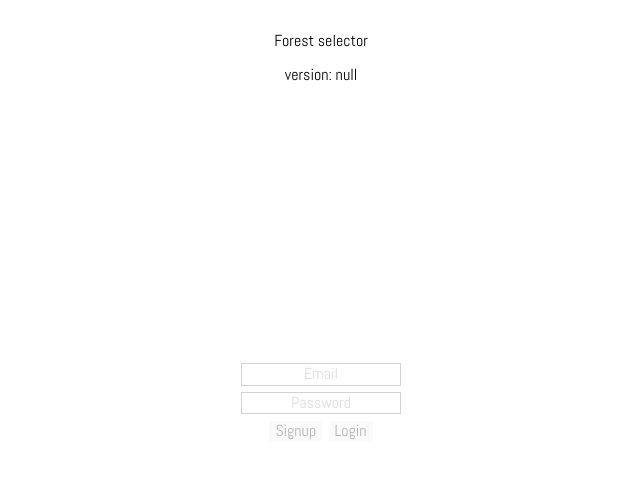
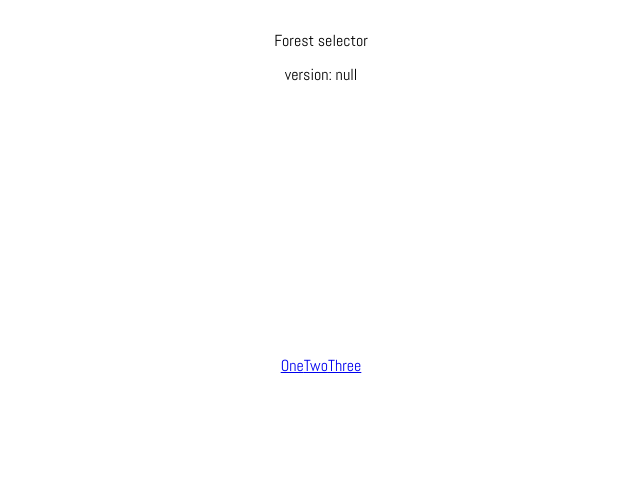
Before and after one commit to yesinsky/scl-co-eval, an Angular app: page /dashboard in a window 1280 px wide. Before the commit this address led to /login. Shown: the top 478 px of the page, without its empty margins (319-959 px from the left). Built offline with nearby package versions, Linux system fonts and the light colour scheme; no server answers.

Commit message:
1. Add dashboard component.

```diff
--- a/apps/scl-co-eval/src/app/app-routing.module.ts
+++ b/apps/scl-co-eval/src/app/app-routing.module.ts
@@ -1,6 +1,7 @@
 import { NgModule } from '@angular/core';
 import { RouterModule, Routes } from '@angular/router';
 import { LoginComponent } from '@scl-co-eval/feature-login';
+import { DashboardComponent } from './dashboard/dashboard.component';
 
 const routes: Routes = [
     {
@@ -28,6 +29,10 @@ const routes: Routes = [
         component: LoginComponent,
     },
     {
+        path: 'dashboard',
+        component: DashboardComponent
+    },
+    {
         path: '**',
         redirectTo: 'login'
     }
--- a/apps/scl-co-eval/src/app/app.module.ts
+++ b/apps/scl-co-eval/src/app/app.module.ts
@@ -5,9 +5,10 @@ import { RouterModule } from '@angular/router';
 import { AppRoutingModule } from './app-routing.module';
 import { AppComponent } from './app.component';
 import { FeatureLoginModule } from '@scl-co-eval/feature-login';
+import { DashboardComponent } from './dashboard/dashboard.component';
 
 @NgModule({
-    declarations: [AppComponent],
+    declarations: [AppComponent, DashboardComponent],
     imports: [
        FeatureLoginModule,
        BrowserModule,
--- /dev/null
+++ b/apps/scl-co-eval/src/app/dashboard/dashboard.component.html
@@ -0,0 +1,7 @@
+<section class="dashboard">
+    <nav class="dashboard__selector">
+        <a class="dashboard__link" routerLink="/one" href="">One</a>
+        <a class="dashboard__link" routerLink="/two" href="">Two</a>
+        <a class="dashboard__link" routerLink="/three" href="">Three</a>
+    </nav>
+</section>
--- /dev/null
+++ b/apps/scl-co-eval/src/app/dashboard/dashboard.component.scss
@@ -0,0 +1,13 @@
+.dashboard {
+
+  &__selector{
+    display: flex;
+    flex-direction: row;
+    justify-content: space-between;
+  }
+
+  &__link{
+
+  }
+
+}
--- /dev/null
+++ b/apps/scl-co-eval/src/app/dashboard/dashboard.component.ts
@@ -0,0 +1,15 @@
+import { Component, OnInit } from '@angular/core';
+
+@Component({
+  selector: 'scl-co-eval-dashboard',
+  templateUrl: './dashboard.component.html',
+  styleUrls: ['./dashboard.component.scss']
+})
+export class DashboardComponent implements OnInit {
+
+  constructor() { }
+
+  ngOnInit(): void {
+  }
+
+}
```
Also changed, not shown: 1 other file (tests, documents, lock files or other folders).
